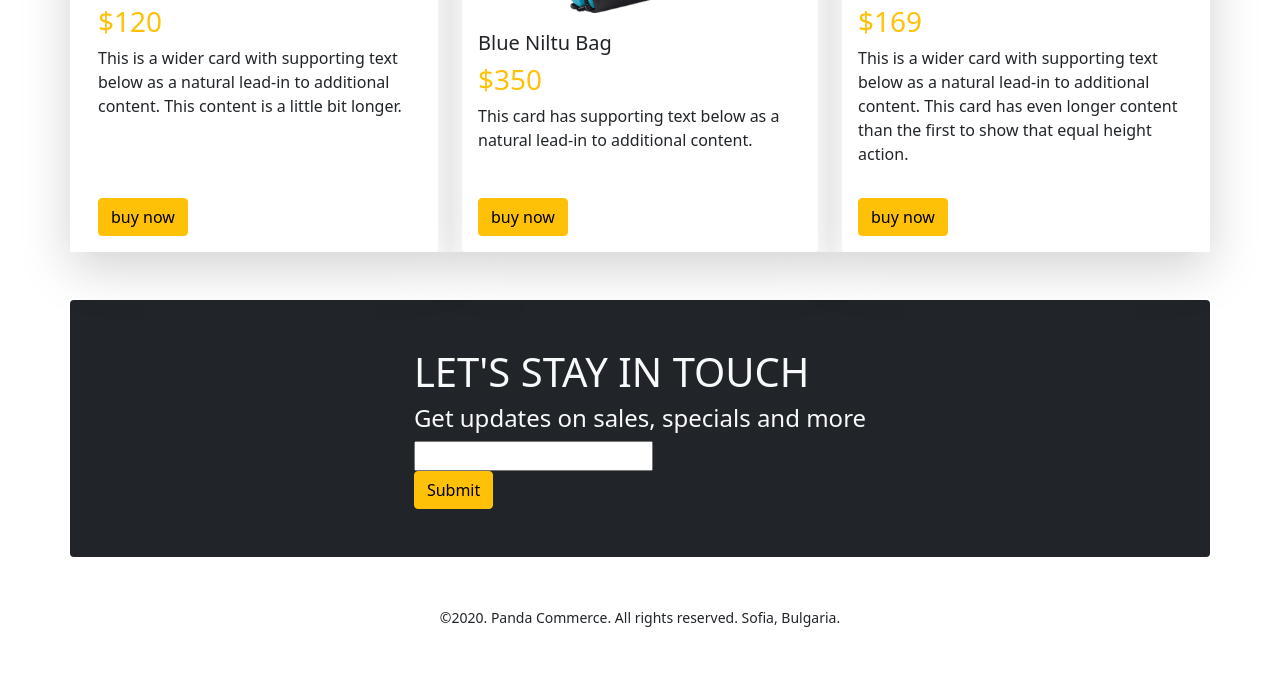
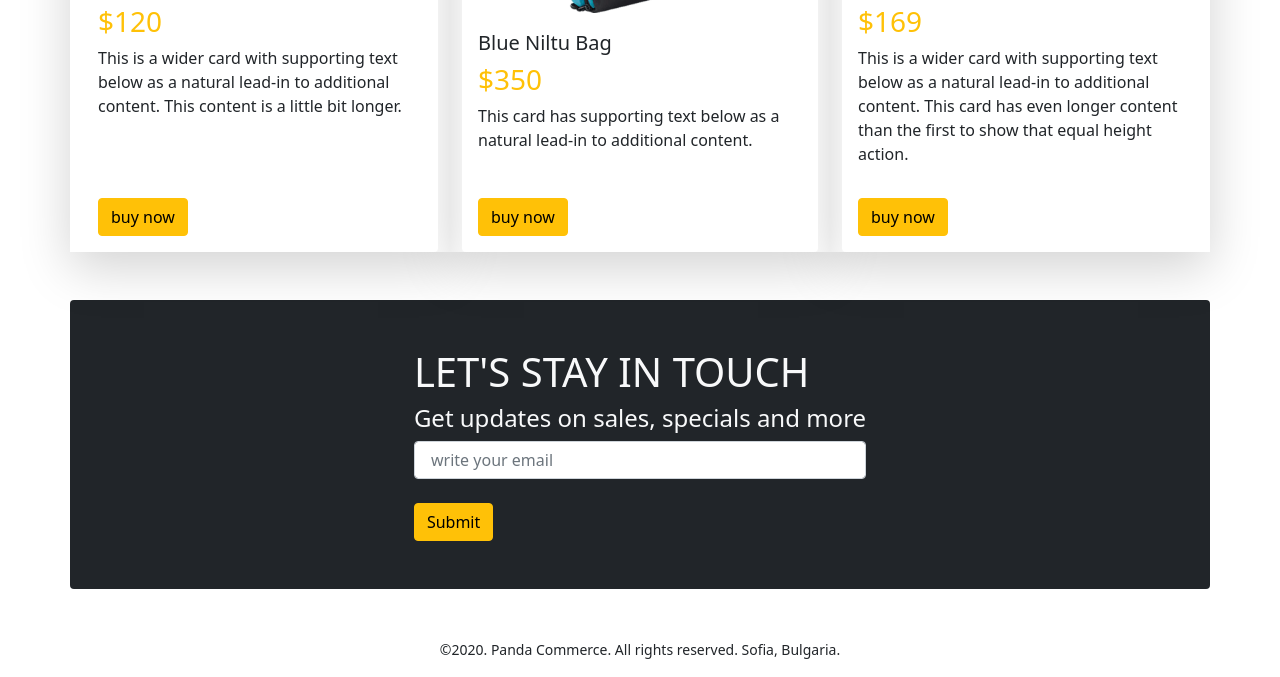
Before and after one commit to Muskaan4/panda-commerce-bootstrap, a plain HTML site: page index.html in a window 1280 px wide. Shown: the part 1767-2444 px from the top of the page. Before the commit the page ends 2412 px from the top, so only its background shows below. Drawn offline with nearby package versions, Linux system fonts and the light colour scheme.

Commit message:
final commit added

```diff
--- a/index.html
+++ b/index.html
@@ -262,7 +262,7 @@
                 <h4>Get updates on sales, specials and more
                 </h4>
                 <form action="">
-                    <input type="text"><br>
+                    <input class="form-control" type="text" placeholder=" write your email"><br>
                     <button class="btn btn-warning">Submit</button>
                 </form>
             </div>
```
